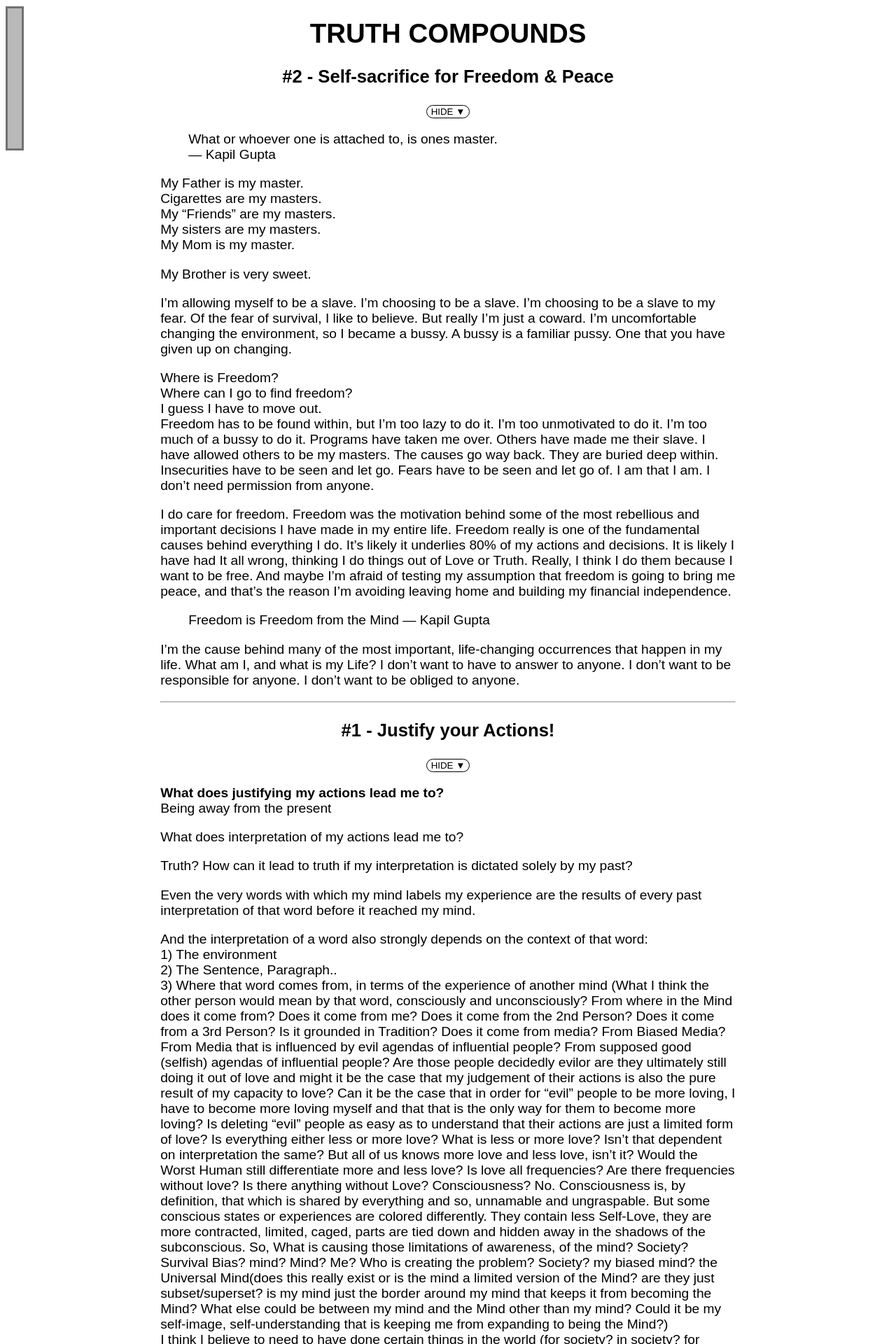
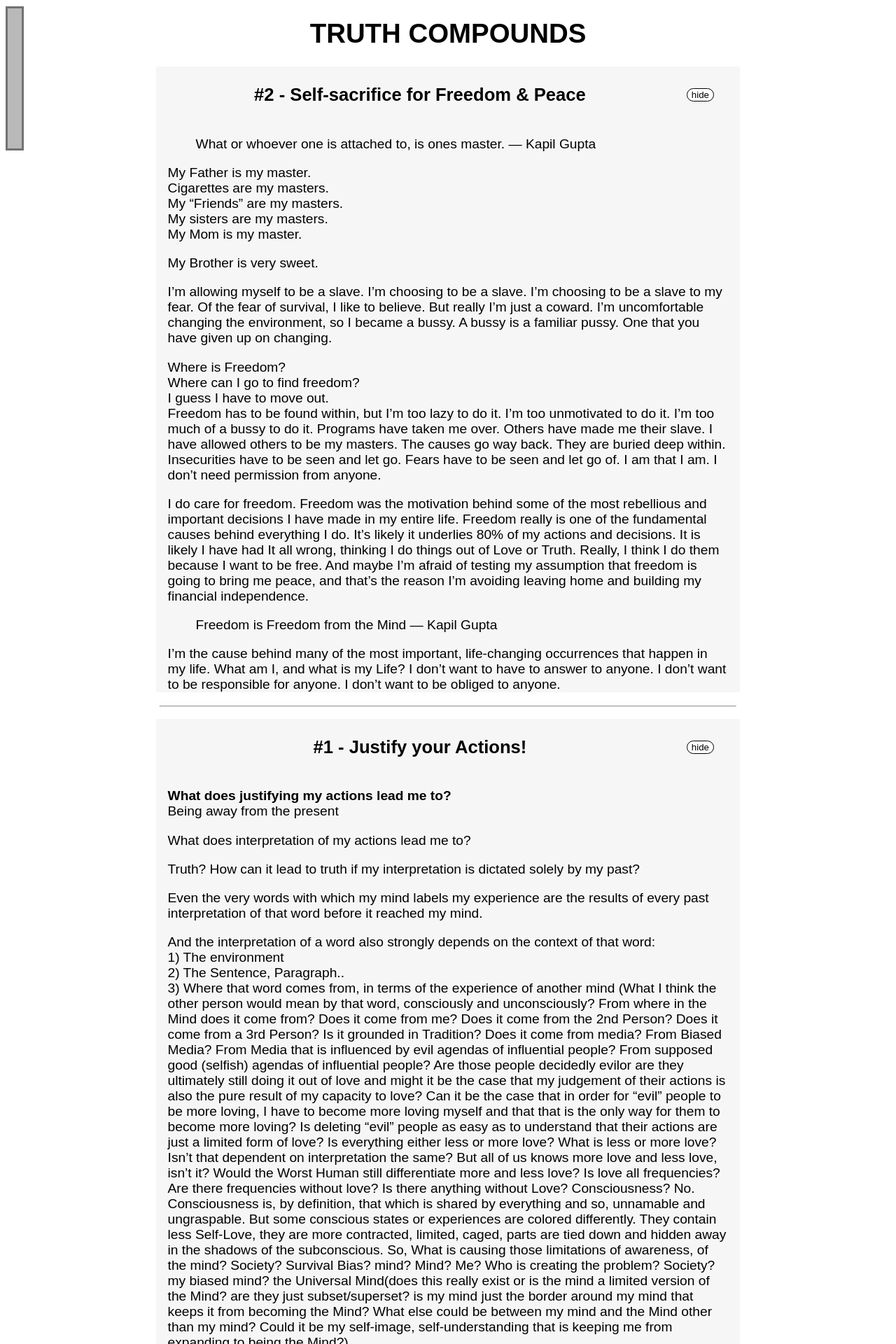
Before and after one commit to TruthCompounds/tc1, a Jekyll site: the page built from index.html, in a window 1280 px wide. Shown: the top 1920 px of the page at 70% size. Built offline with Jekyll 4.4.1, drawn with Linux system fonts in a browser that asks for light colours.

Commit message:
smol tweaks

```diff
--- a/_sass/main.scss
+++ b/_sass/main.scss
@@ -32,10 +32,12 @@ li {
 
 .post {
 	list-style-type: none;
+    margin: 2%;
 }
 
 .postdiv {
-	width: 65%;
+	width: 66%;
+    background-color: #f6f6f6;
 	//align-content: center;
 	margin: 0 auto;
 }
@@ -77,6 +79,11 @@ li {
 	border-radius: 20px;
 }
 
+hr {
+  width: 65%;
+  text-align: center;
+}
+
 @media screen and (max-width: 800px) {
   .postdiv {
     width: 90%; /* The width is 100%, when the viewport is 800px or smaller */
@@ -95,3 +102,19 @@ li {
 	  font-size: 4vw;
   }
 }
+
+.grid-container {
+	display: grid;
+	grid-template-columns: 9fr 1fr;
+}
+
+.grid-child {
+
+	display: flex;
+	align-items: center;
+	justify-content: center;
+}
+
+.nowrap {
+	white-space: nowrap;
+}
--- a/assets/js/script.js
+++ b/assets/js/script.js
@@ -26,12 +26,12 @@ function collapse(index) {
 	if (disp === '')
 	{
 		postContentDiv.style.display = 'none';
-		postContentBtn.innerText = 'REVEAL ▲';
+		postContentBtn.innerText = 'show ' + String.fromCodePoint(128065);
 	}
 	else if (disp === 'none')
 	{
 		postContentDiv.style.display = '';
-		postContentBtn.innerText = 'HIDE ▼';
+		postContentBtn.innerText = 'hide';
 	}
 
 
--- a/index.html
+++ b/index.html
@@ -9,14 +9,24 @@ title: Home
 {% for item in site.posts %}
 <div class="postdiv">
     <li class="post">
-        <h3> {{ item.title }} </h3>
-        <button class="collapseBtn"
-				id="b{{forloop.index0}}"
-                onclick="collapse('{{forloop.index0}}')">HIDE ▼</button>
+		<div class="grid-container">
+			<div class="grid-child">
+				<h3> {{ item.title }} </h3>
+			</div>
+			<div class="grid-child">
+				<span class="nowrap">
+					<button class="collapseBtn"
+							id="b{{forloop.index0}}"
+							onclick="collapse('{{forloop.index0}}')">
+						hide
+					</button>
+				</span>
+			</div>
+		</div>
         <div id="{{forloop.index0}}">
             {{ item.content }}
         </div>
     </li>
-	<hr>
 </div>
+<hr/>
 {% endfor %}
```
Also changed, not shown: _posts/2022-11-25-Self-sacrifice-for-Freedom-&-Peace.md (+1 -2 lines).
